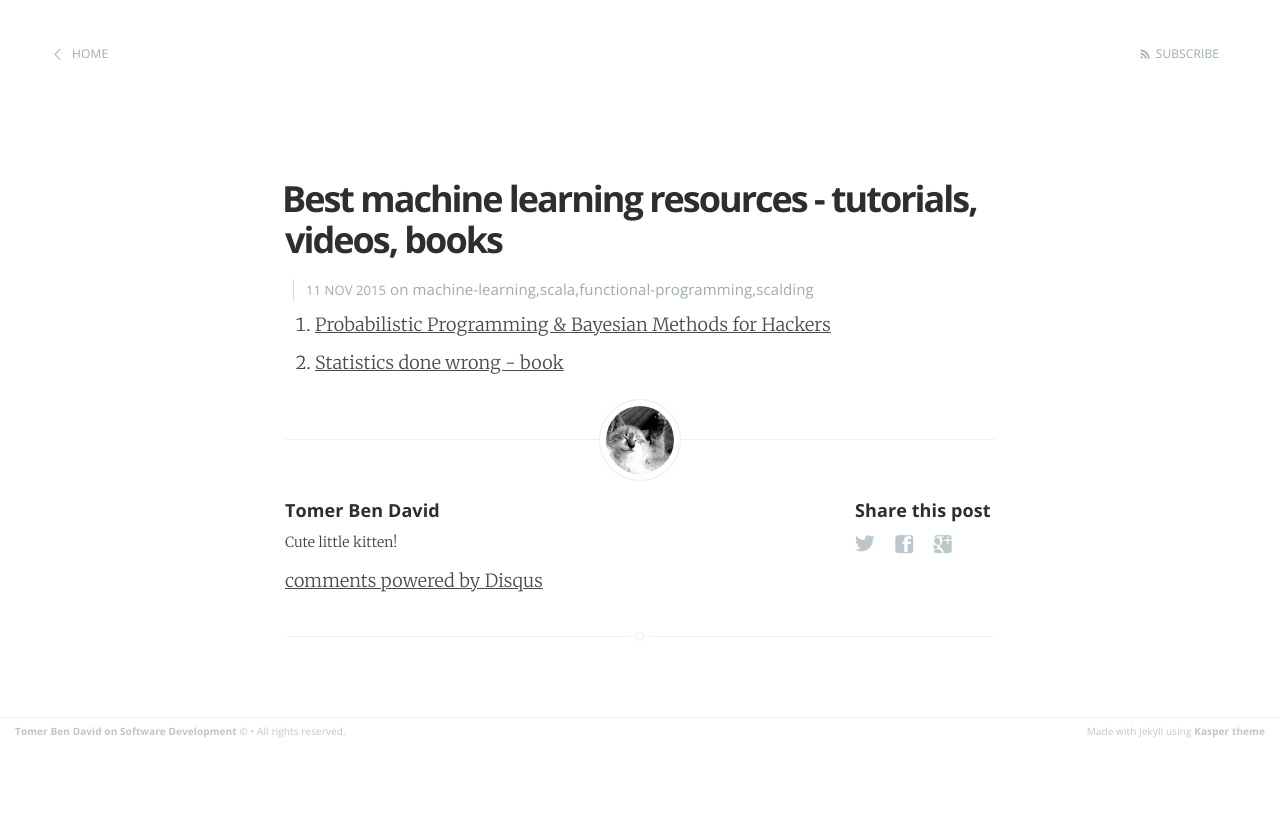
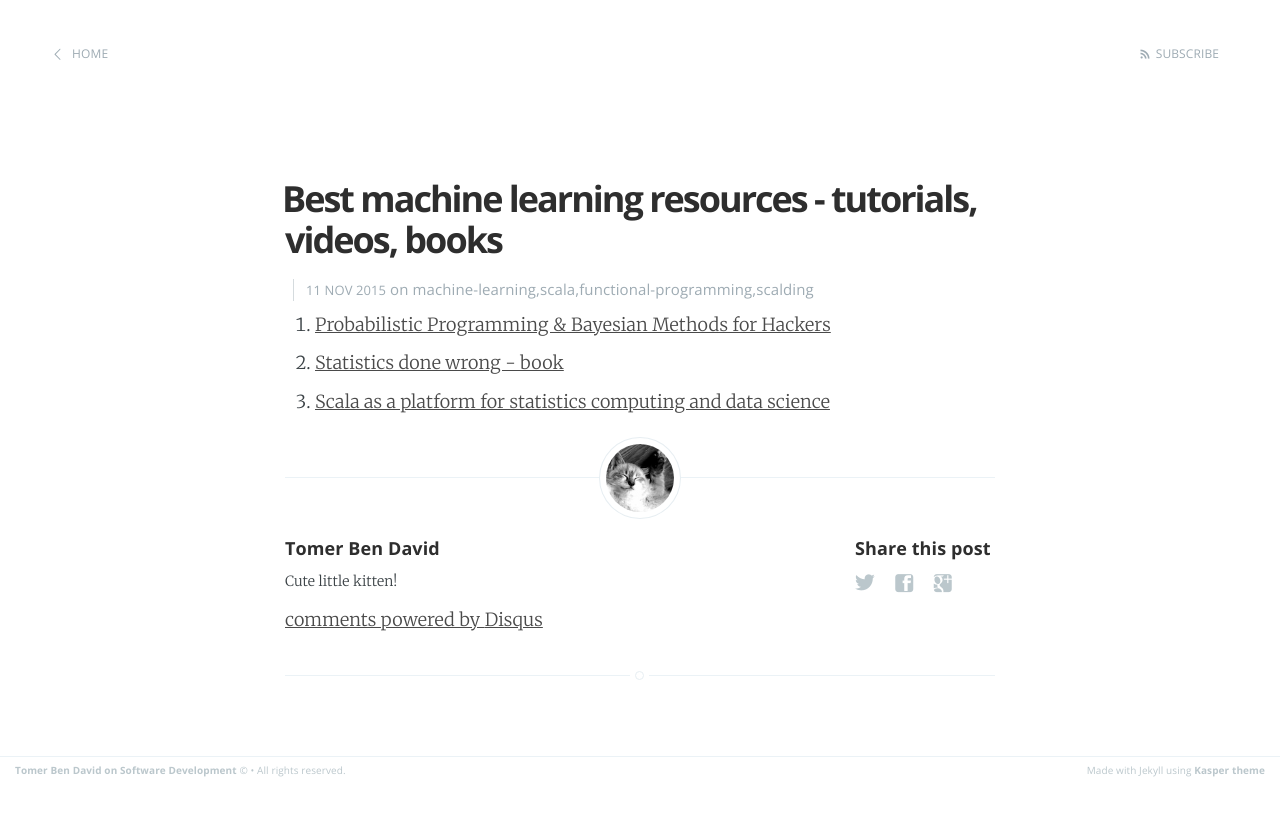
Before and after one commit to tomer-ben-david/tomer-ben-david.github.io.jekyll, a Jekyll site: the page built from _posts/2015-03-11-best-machine-learning-resources-tutorials-books-videos.markdown, in a window 1280 px wide. Shown: the top 816 px of the page. Built offline with Jekyll 4.4.1, drawn with Linux system fonts in a browser that asks for light colours; Markdown is read by kramdown in place of the engine named in the settings; comment, search, counter and statistics services are not loaded.

Commit message:
best hardcore programming articles

```diff
--- a/_posts/2015-03-11-best-machine-learning-resources-tutorials-books-videos.markdown
+++ b/_posts/2015-03-11-best-machine-learning-resources-tutorials-books-videos.markdown
@@ -7,3 +7,4 @@ comments: true
 ---
 1. [Probabilistic Programming & Bayesian Methods for Hackers](https://camdavidsonpilon.github.io/Probabilistic-Programming-and-Bayesian-Methods-for-Hackers/)
 1. [Statistics done wrong - book](http://www.amazon.com/Statistics-Done-Wrong-Woefully-Complete/dp/1593276206)
+1. [Scala as a platform for statistics computing and data science](https://darrenjw.wordpress.com/2013/12/23/scala-as-a-platform-for-statistical-computing-and-data-science/)
```
